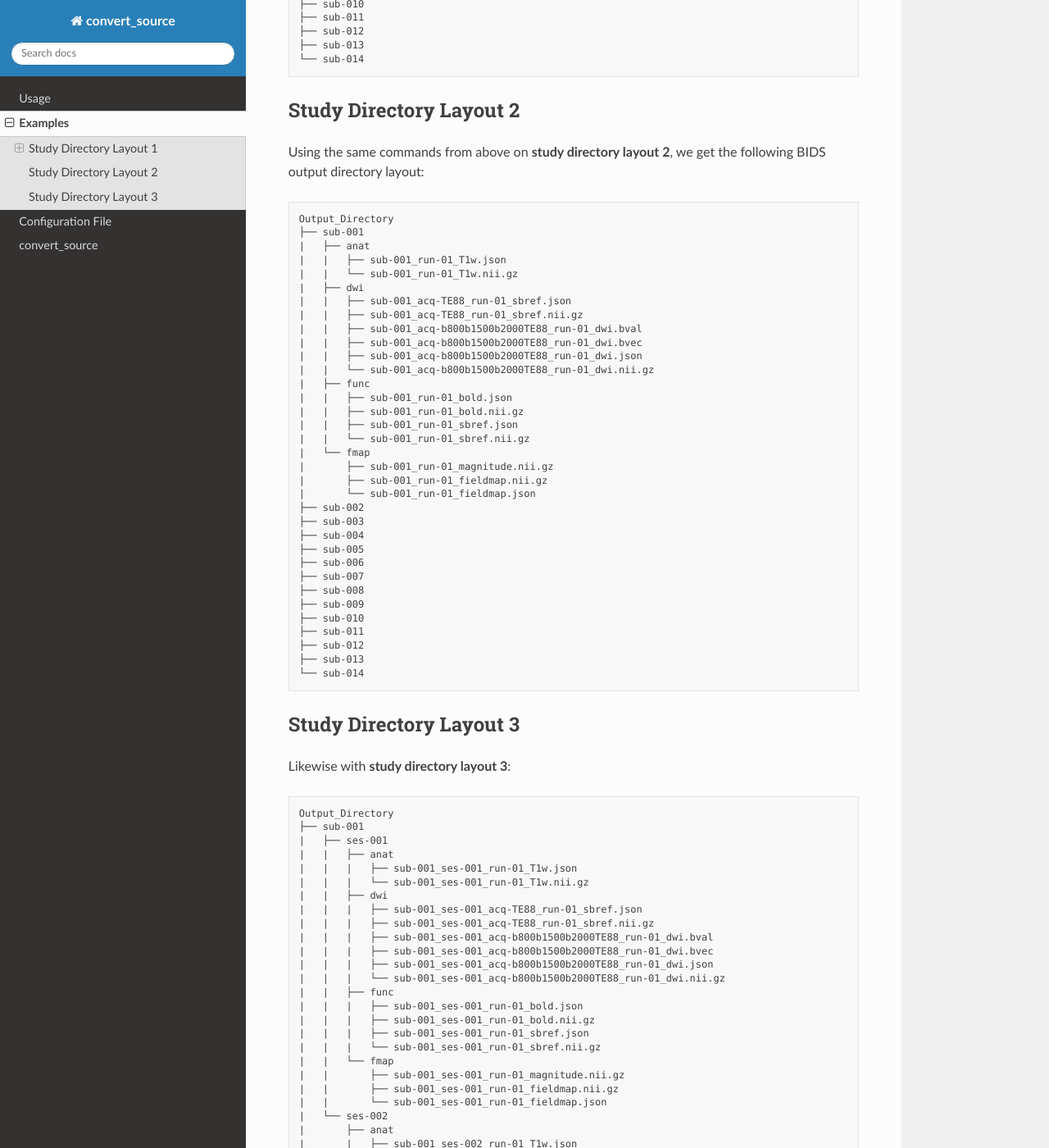
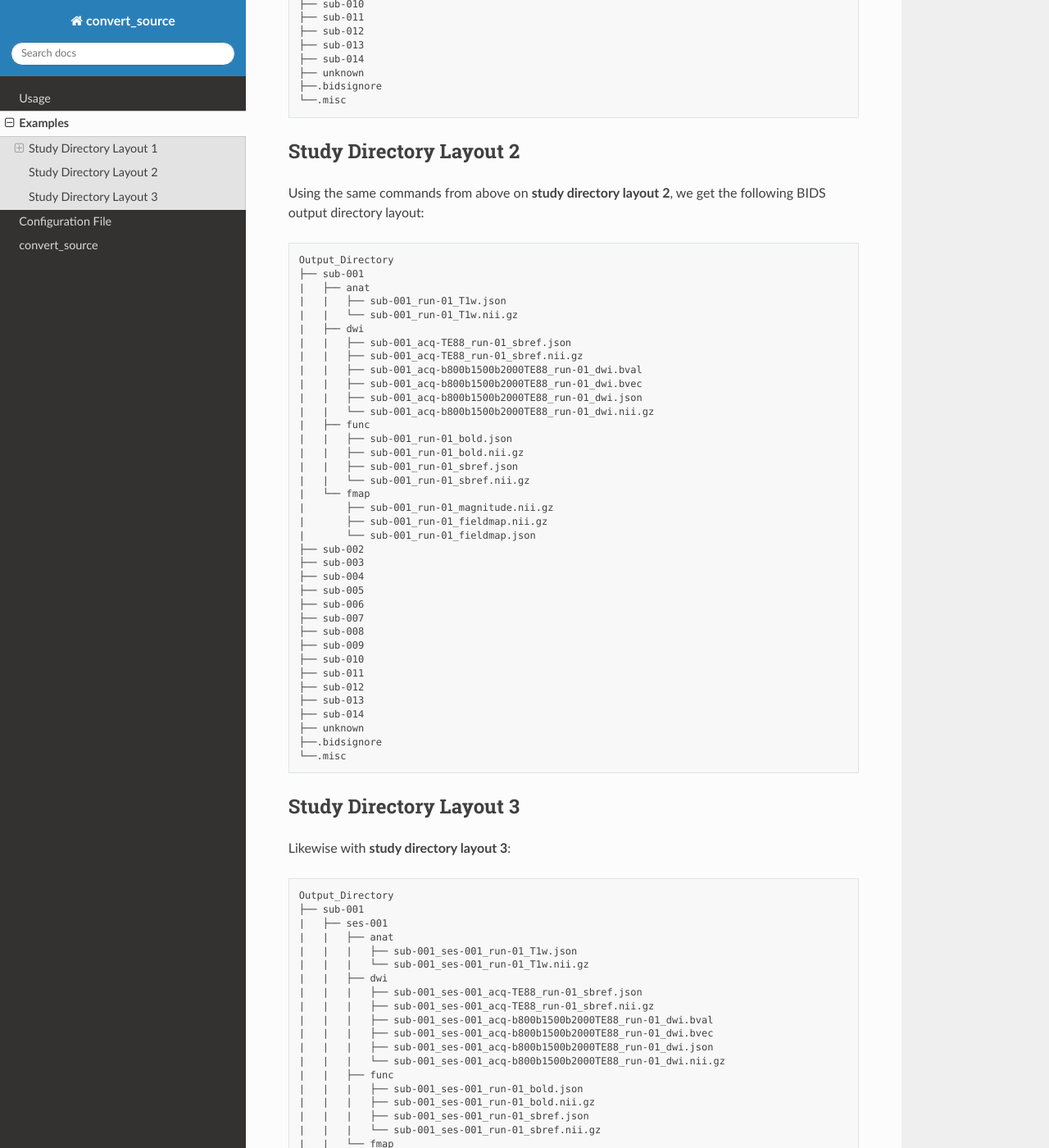
Before and after one commit to AdebayoBraimah/convert_source, a Sphinx documentation site: the page built from docs/source/examples.rst, in a window 1280 px wide and 1400 px high, scrolled down 1474 px. Shown: the whole window at 82% size. Built offline with Sphinx 7.4.7 and the Read the Docs theme 2.0.0, drawn with Linux system fonts in a browser that asks for light colours; pages that are not in the unit, such as notebooks, are missing from menus; the version number could not be read and is left out; some of the changed text lies outside the part shown.

Commit message:
Added the additional files and directories created by convert_source

```diff
--- a/docs/source/examples.rst
+++ b/docs/source/examples.rst
@@ -77,7 +77,10 @@ Likewise, in python:
     ├── sub-011
     ├── sub-012
     ├── sub-013
-    └── sub-014
+    ├── sub-014
+    ├── unknown
+    ├──.bidsignore
+    └──.misc
 
 Study Directory Layout 2
 -------------------------
@@ -119,7 +122,10 @@ Using the same commands from above on **study directory layout 2**, we get the f
     ├── sub-011
     ├── sub-012
     ├── sub-013
-    └── sub-014
+    ├── sub-014
+    ├── unknown
+    ├──.bidsignore
+    └──.misc
 
 Study Directory Layout 3
 -------------------------
@@ -182,4 +188,7 @@ Likewise with **study directory layout 3**:
     ├── sub-011
     ├── sub-012
     ├── sub-013
-    └── sub-014
+    ├── sub-014
+    ├── unknown
+    ├──.bidsignore
+    └──.misc
```
